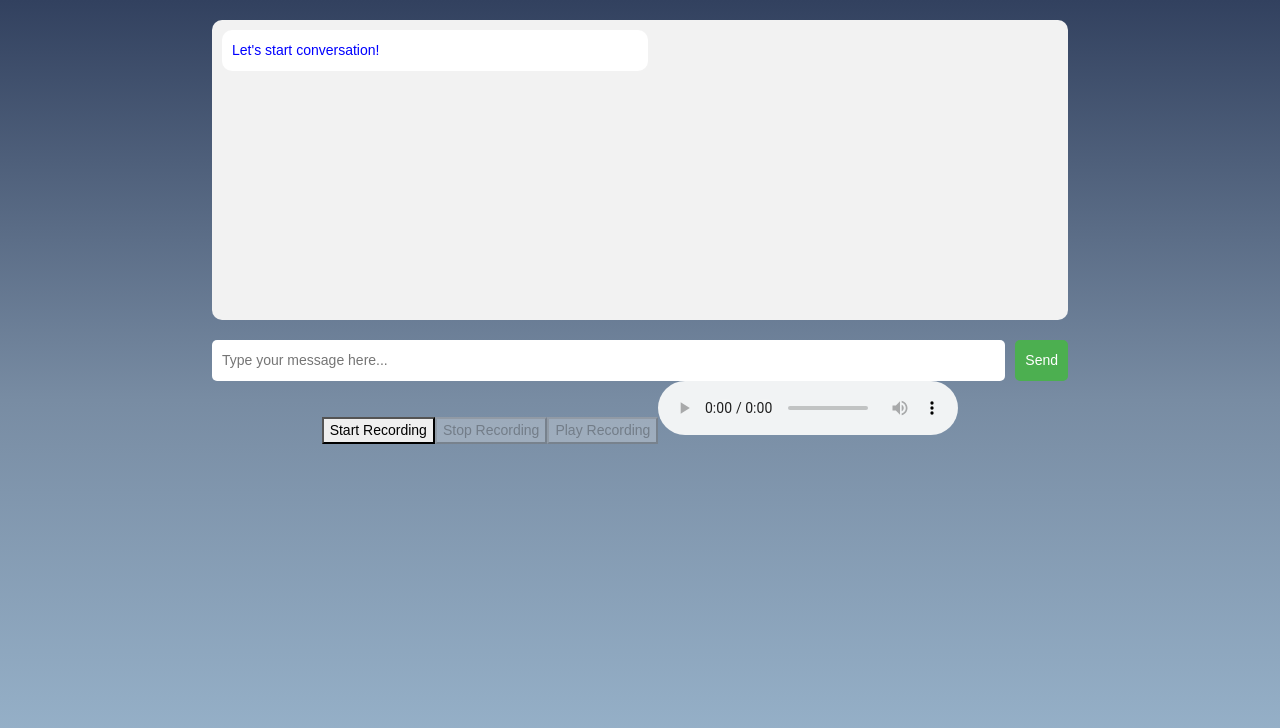
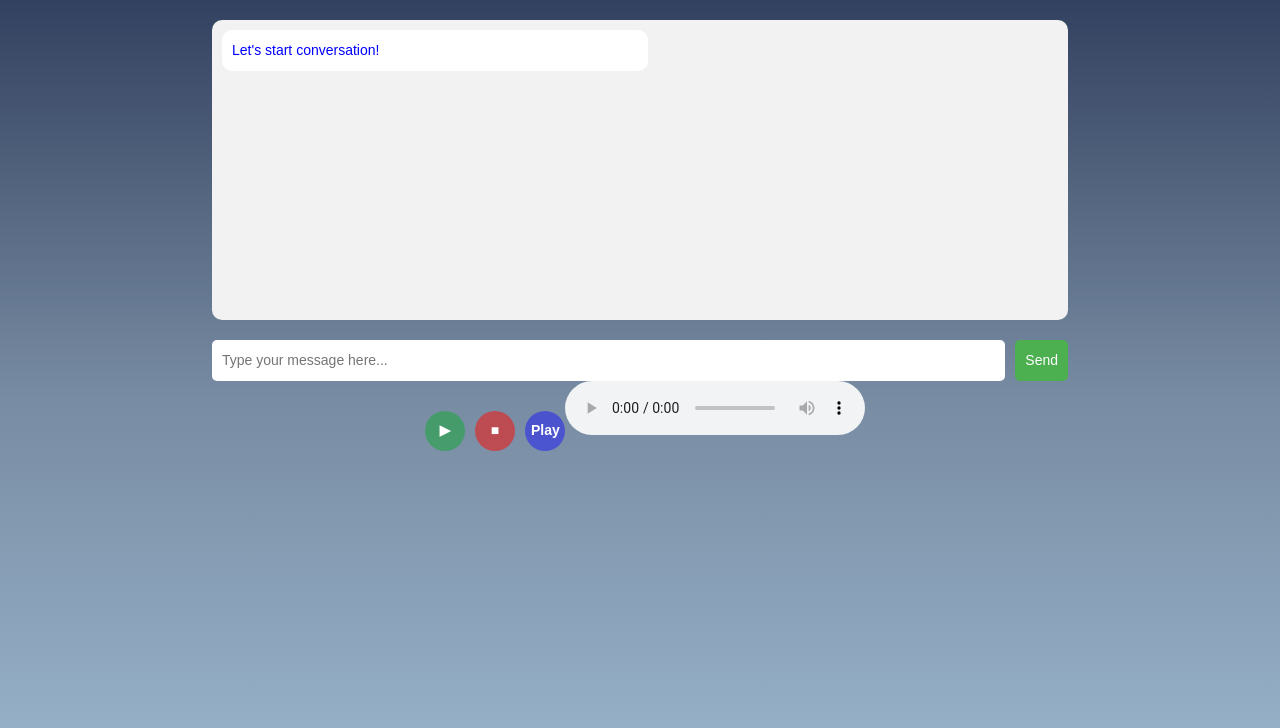
Before and after one commit to AstroHyo/Tutor-App, a React (Create React App) app in the folder frontend/tutorapp/: page /chatWithTutor in a window 1280 px wide. Shown: the top 728 px of the page. Built offline with nearby package versions, Linux system fonts and the light colour scheme.

Commit message:
(FE, Record) Add Button CSS

```diff
--- /dev/null
+++ b/frontend/tutorapp/src/routes/audioRecord.css
@@ -0,0 +1,58 @@
+.recordStartBtn{
+    width: 40px;
+    height: 40px;
+    margin-top: 10px;
+    margin-left: 10px;
+    margin-bottom: 20px;
+    color: white;
+    background: #13a83381; /*bottom right  , #788ca3, #32415f 3182f6*/
+    /*background: #3182f6;*/
+    border-radius: 30px;
+    border: none;
+    font-weight: bold;
+}
+
+.recordStartBtn:hover{
+    background: #71e089c5;
+    transform: scale(1.05);
+    transition-duration: 0.3s;
+}
+
+.recordStopBtn{
+    width: 40px;
+    height: 40px;
+    margin-top: 10px;
+    margin-left: 10px;
+    margin-bottom: 20px;
+    color: white;
+    background: #da2f2fb2; /*bottom right  , #788ca3, #32415f 3182f6*/
+    /*background: #3182f6;*/
+    border-radius: 30px;
+    border: none;
+    font-weight: bold;
+}
+
+.recordStopBtn:hover{
+    background: #d67979de;
+    transform: scale(1.05);
+    transition-duration: 0.3s;
+}
+
+.recordPlayBtn{
+    width: 40px;
+    height: 40px;
+    margin-left: 10px;
+    margin-bottom: 20px;
+    color: white;
+    background: #110dfd73; /*bottom right  , #788ca3, #32415f 3182f6*/
+    /*background: #3182f6;*/
+    border-radius: 30px;
+    border: none;
+    font-weight: bold;
+}
+
+.recordPlayBtn:hover{
+    background: #6562ffa1;
+    transform: scale(1.05);
+    transition-duration: 0.3s;
+}
--- a/frontend/tutorapp/src/routes/audioRecord.js
+++ b/frontend/tutorapp/src/routes/audioRecord.js
@@ -1,4 +1,5 @@
 import React, { useState, useRef } from "react";
+import './audioRecord.css';
 
 const VoiceRecorder = () => {
   const [recording, setRecording] = useState(false);
@@ -38,14 +39,14 @@ const VoiceRecorder = () => {
 
   return (
     <div>
-      <button onClick={handleStartRecording} disabled={recording}>
-        Start Recording
+      <button className="recordStartBtn" onClick={handleStartRecording} disabled={recording}>
+        ▶
       </button>
-      <button onClick={handleStopRecording} disabled={!recording}>
-        Stop Recording
+      <button className="recordStopBtn" onClick={handleStopRecording} disabled={!recording}>
+        ■
       </button>
-      <button onClick={handlePlayRecording} disabled={!audioBlob}>
-        Play Recording
+      <button className="recordPlayBtn" onClick={handlePlayRecording} disabled={!audioBlob}>
+        Play
       </button>
       <audio controls ref={audioRef}></audio>
     </div>
```
Also changed, not shown: frontend/tutorapp/src/routes/audio-worklet.js (deleted, +0 -37 lines).
